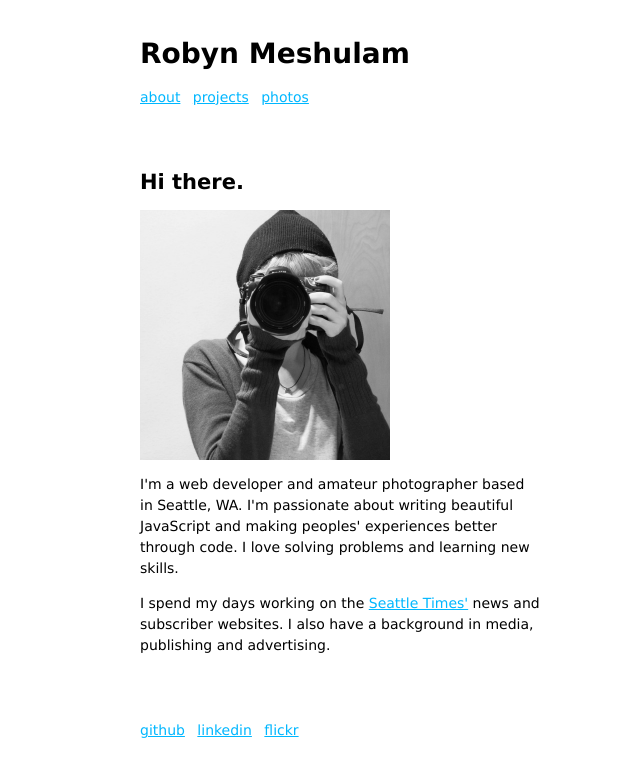
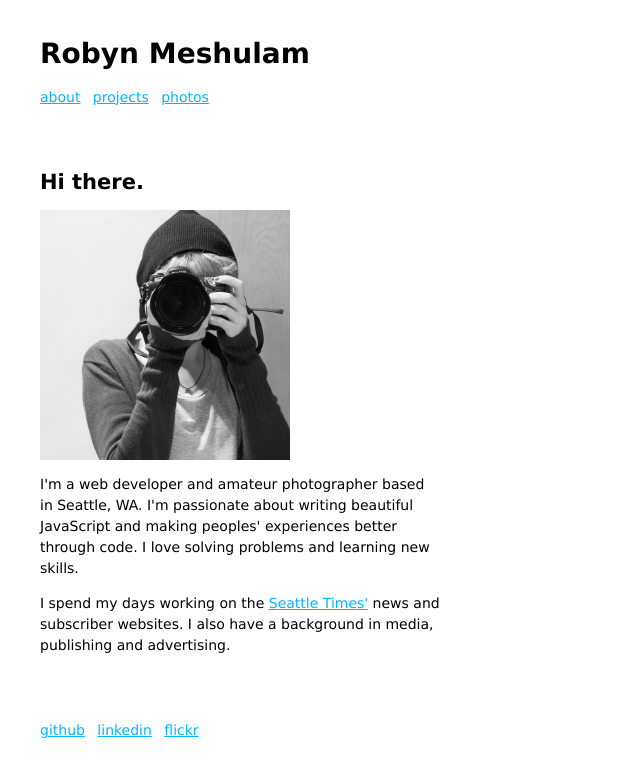
Before and after one commit to robynm/robynm.net, a Jekyll site: the page built from index.html, in a window 1280 px wide. Shown: the top 777 px of the page, without its empty margins (0-640 px from the left). Built offline with Jekyll 4.4.1, drawn with Linux system fonts in a browser that asks for light colours.

Commit message:
standardizing container style

```diff
--- a/_layouts/default.html
+++ b/_layouts/default.html
@@ -12,9 +12,9 @@
     <h1 class="f2 lh1">{{page.title}}</h1>
     <nav>
       <ul class="pa0 mv3">
-        <li class="dib mr2"><a href="index.html">about</a></li>
-        <li class="dib mr2"><a href="projects.html">projects</a></li>
-        <li class="dib mr2"><a href="photos.html">photos</a></li>
+        <li class="dib mr2"><a href="http://www.robynm.net">about</a></li>
+        <li class="dib mr2"><a href="projects">projects</a></li>
+        <li class="dib mr2"><a href="photos">photos</a></li>
       </ul>
     </nav>
   </header>
--- a/stylesheets/style.css
+++ b/stylesheets/style.css
@@ -317,11 +317,6 @@ li {
       flex-direction: row; } }
 
 .container {
-  max-width: 1000px;
-  margin-left: auto;
-  margin-right: auto; }
-
-.container-large {
   max-width: 1200px;
   margin-left: auto;
   margin-right: auto; }
--- a/stylesheets/style.scss
+++ b/stylesheets/style.scss
@@ -194,12 +194,6 @@ li { list-style: none; }
 }
 
 .container {
-  max-width: 1000px;
-  margin-left: auto;
-  margin-right: auto;
-}
-
-.container-large {
   max-width: 1200px;
   margin-left: auto;
   margin-right: auto;
```
Also changed, not shown: stylesheets/style.min.css.
